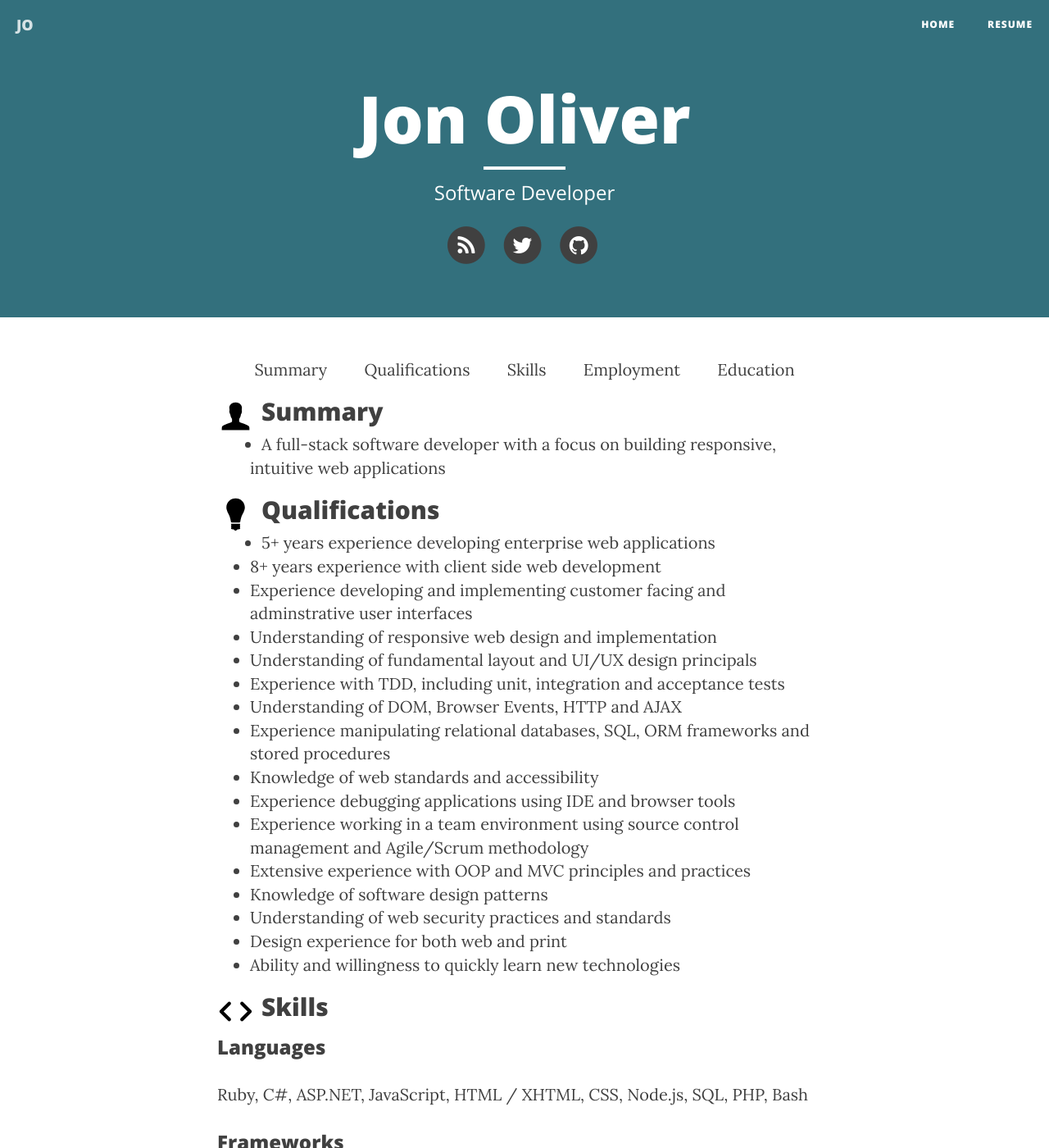
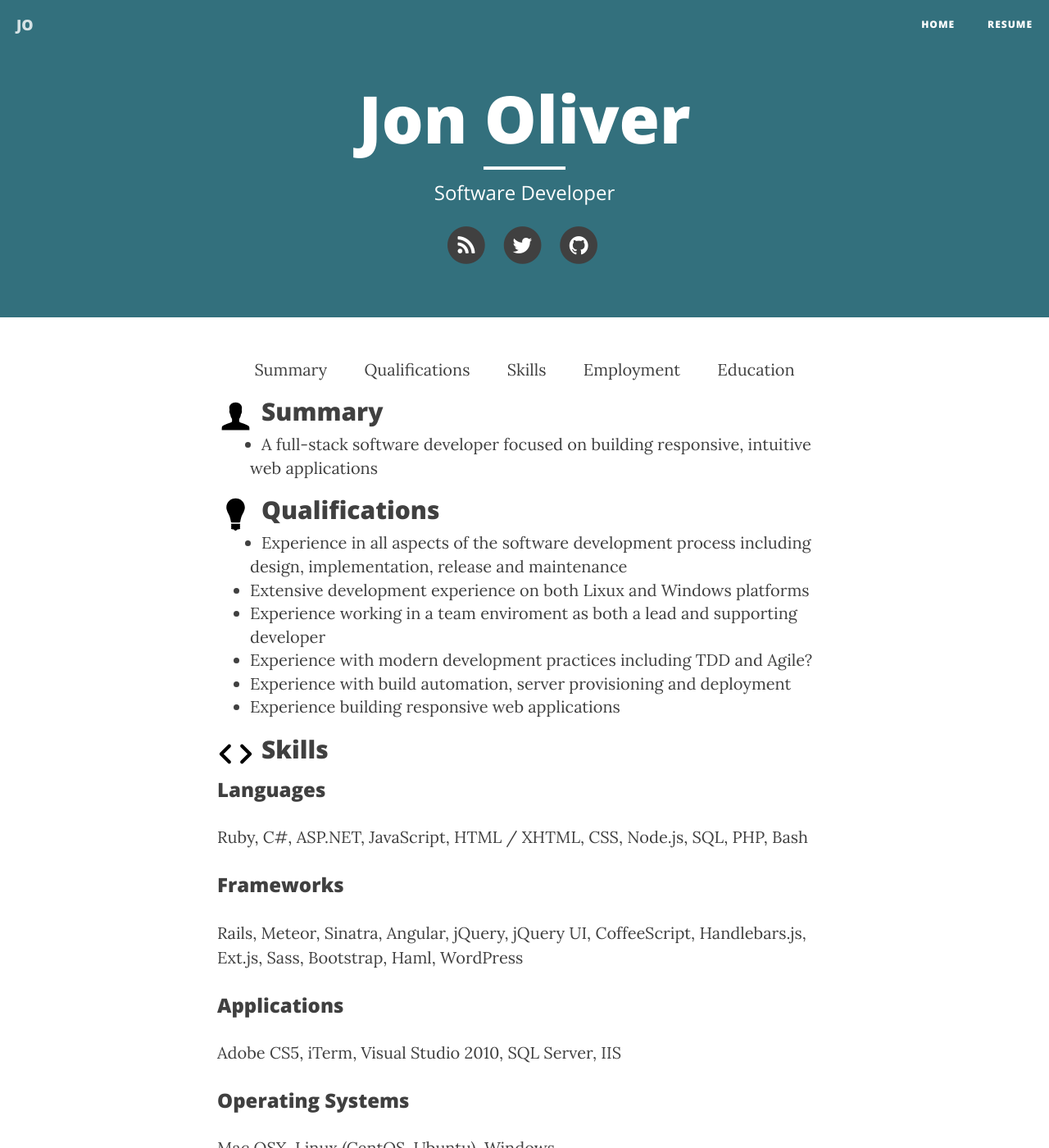
Before and after one commit to jonoliver/jonoliver.github.io, a Jekyll site: the page built from resume.html, in a window 1280 px wide and 1400 px high. Shown: the whole window at 82% size. Built offline with Jekyll 4.4.1, drawn with Linux system fonts in a browser that asks for light colours; nearby versions of some CDN libraries.

Commit message:
Resume in progress

```diff
--- a/_data/resume.yml
+++ b/_data/resume.yml
@@ -2,28 +2,35 @@
   icon: person
   layout: list
   items:
-    - A full-stack software developer with a focus on building responsive, intuitive web applications
+    - A full-stack software developer focused on building responsive, intuitive web applications
 
 - name: Qualifications
   icon: lightbulb
   layout: list
   items:
-    - 5+ years experience developing enterprise web applications
-    - 8+ years experience with client side web development
-    - Experience developing and implementing customer facing and adminstrative user interfaces
-    - Understanding of responsive web design and implementation
-    - Understanding of fundamental layout and UI/UX design principals
-    - Experience with TDD, including unit, integration and acceptance tests
-    - Understanding of DOM, Browser Events, HTTP and AJAX
-    - Experience manipulating relational databases, SQL, ORM frameworks and stored procedures
-    - Knowledge of web standards and accessibility
-    - Experience debugging applications using IDE and browser tools
-    - Experience working in a team environment using source control management and Agile/Scrum methodology
-    - Extensive experience with OOP and MVC principles and practices
-    - Knowledge of software design patterns
-    - Understanding of web security practices and standards
-    - Design experience for both web and print
-    - Ability and willingness to quickly learn new technologies
+    - Experience in all aspects of the software development process including design, implementation, release and maintenance
+    - Extensive development experience on both Lixux and Windows platforms
+    - Experience working in a team enviroment as both a lead and supporting developer
+    - Experience with modern development practices including TDD and Agile?
+    #SOLID principals and design patterns
+    - Experience with build automation, server provisioning and deployment
+    - Experience building responsive web applications
+    # - 5+ years experience developing enterprise web applications
+    # - 8+ years experience with client side web development
+    # - Experience developing and implementing customer facing and adminstrative user interfaces
+    # - Understanding of responsive web design and implementation
+    # - Understanding of fundamental layout and UI/UX design principals
+    # - Experience with TDD, including unit, integration and acceptance tests
+    # - Understanding of DOM, Browser Events, HTTP and AJAX
+    # - Experience manipulating relational databases, SQL, ORM frameworks and stored procedures
+    # - Knowledge of web standards and accessibility
+    # - Experience debugging applications using IDE and browser tools
+    # - Experience working in a team environment using source control management and Agile/Scrum methodology
+    # - Extensive experience with OOP and MVC principles and practices
+    # - Knowledge of software design patterns
+    # - Understanding of web security practices and standards
+    # - Design experience for both web and print
+    # - Ability and willingness to quickly learn new technologies
 
 - name: Skills
   icon: code
@@ -82,12 +89,14 @@
       location: Miamisburg, Oh
       when: 2014 - Present
       bullets:
+        -
         - Develop web applications for healthcare and insurance providers
         - Implement client and server side functionality using Ruby on Rails
         - Collaborate with development team using Git and GitHub
         - Work with Human Factors/UI Experts to create intuitive user interfaces
         - Create and implement preliminary designs for web applications
         - Provision and deploy to virtual linux servers
+      tools: Ruby, Rails, Sinatra, Node.js, Meteor, MySQL, MongoDB, Passenger, NGINX, Git
 
 
     - org:  Workflow One
@@ -107,7 +116,7 @@
         - Debug client and server side application issues
         - Collaborate with other developers in an Agile/Scrum environment
         - Develop improvements for existing processes
-
+      tools: C#, ASP.NET MVC, Angular, Ext JS, TSQL, IIS, TFS
 
     - org: The Berry Company
       role: Graphic Designer
@@ -118,6 +127,7 @@
         - Proof ads and make changes to art/copy
         - Prepare incoming art for directory/printer specifications
         - Resolve artwork issues from printer
+      tools: Adobe Illustrator, Adobe Photoshop
 
 - name: Education
   icon: university
```
